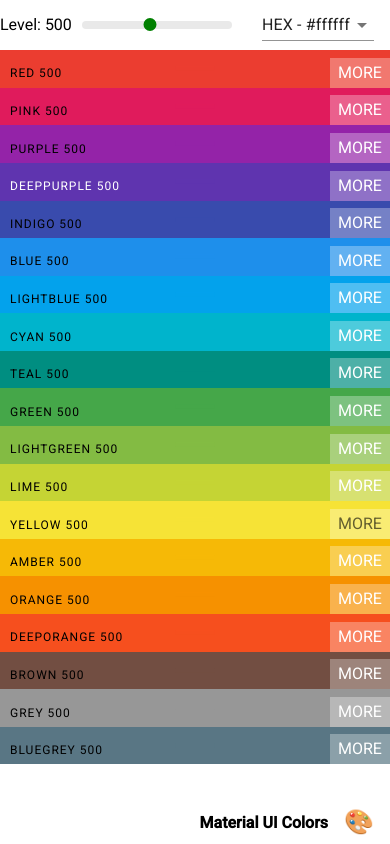
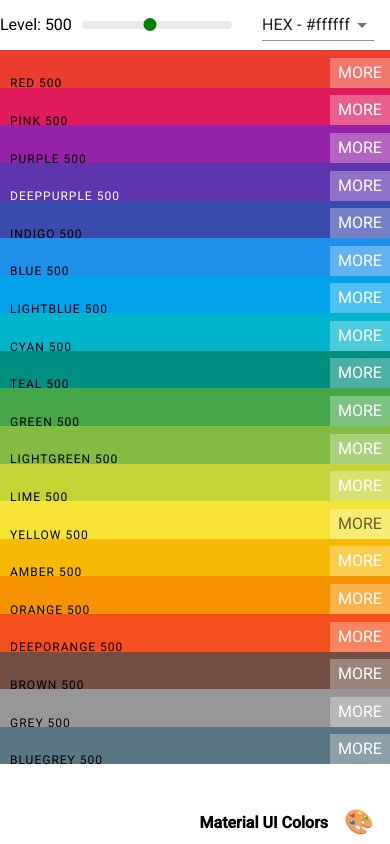
Before and after one commit to ChaoTzuJung/react-color-picker, a React app: page /palette/material-ui-colors in a window 390 px wide. Built offline with nearby package versions, Linux system fonts and the light colour scheme.

Commit message:
fixL Fix rwd issue

```diff
--- a/src/App.js
+++ b/src/App.js
@@ -23,7 +23,8 @@
     }
   }
   findPalette = id => {
-    return this.state.palettes.find(palette => palette.id === id);
+    const defaultPalette = colorsConfig[0];
+    return this.state.palettes.find(palette => palette.id === id) || defaultPalette;
   }
 
   savePalette = newPalette => {
--- a/src/components/atoms/ColorBox/index.module.scss
+++ b/src/components/atoms/ColorBox/index.module.scss
@@ -95,6 +95,11 @@
             text-transform: uppercase;
             font-size: 12px;
             margin-bottom: -3.5px;
+
+            @media screen and (max-width: 575.98px) {
+                padding-top: 0;
+                padding-bottom: 0;
+            }
         }
 
 
--- a/src/components/molecules/DraggableColorList/index.js
+++ b/src/components/molecules/DraggableColorList/index.js
@@ -5,6 +5,7 @@
 import DraggableColorBox from 'components/atoms/DraggableColorBox';
 
 const DraggableColorList = ({ colors, removeColor }) => (
+    // NOTE: 有問題
     <div style={{ height: '100%' }}>
         {
             colors.map((color, index) => (
--- a/src/components/molecules/PaletteFormNav/index.js
+++ b/src/components/molecules/PaletteFormNav/index.js
@@ -15,7 +15,11 @@
 
 import PaletteMetaForm  from 'components/molecules/PaletteMetaForm';
 
-const drawerWidth = 400;
+let drawerWidth = 360;
+
+if( /Android|webOS|iPhone|iPad|iPod|BlackBerry|IEMobile|Opera Mini/i.test(navigator.userAgent) ) {
+    drawerWidth = window.screen.width;
+}
 
 const styles = theme => ({
     root: {
@@ -49,7 +53,7 @@
     navBtns: {
         marginRight: "16px",
         [sizes.down("xs")]: {
-            marginRight: "8px",
+            marginRight: 0,
         },
     },
     button: {
--- a/src/components/organisms/NewPaletteForm/index.js
+++ b/src/components/organisms/NewPaletteForm/index.js
@@ -16,8 +16,13 @@
 import ColorPickerForm from 'components/molecules/ColorPickerForm';
 
 import colorsConfig from 'utils/colorsConfig';
+import sizes from 'utils/media';
 
-const drawerWidth = 400;
+let drawerWidth = 360;
+
+if( /Android|webOS|iPhone|iPad|iPod|BlackBerry|IEMobile|Opera Mini/i.test(navigator.userAgent) ) {
+  drawerWidth = window.screen.width;
+}
 
 const styles = theme => ({
   root: {
@@ -48,7 +53,7 @@
       easing: theme.transitions.easing.sharp,
       duration: theme.transitions.duration.leavingScreen
     }),
-    marginLeft: -drawerWidth
+    marginLeft: -drawerWidth,
   },
   contentShift: {
       transition: theme.transitions.create("margin", {
@@ -67,9 +72,18 @@
   },
   buttons: {
     width: "100%",
+    [sizes.down("xs")]: {
+      display: "flex",
+      flexDirection: "column",
+      justifyContent: "center",
+      alignItems: "center",
+    },
   },
   button: {
     width: "50%",
+    [sizes.down("xs")]: {
+      width: "100%",
+    },
   },
 });
 
```
